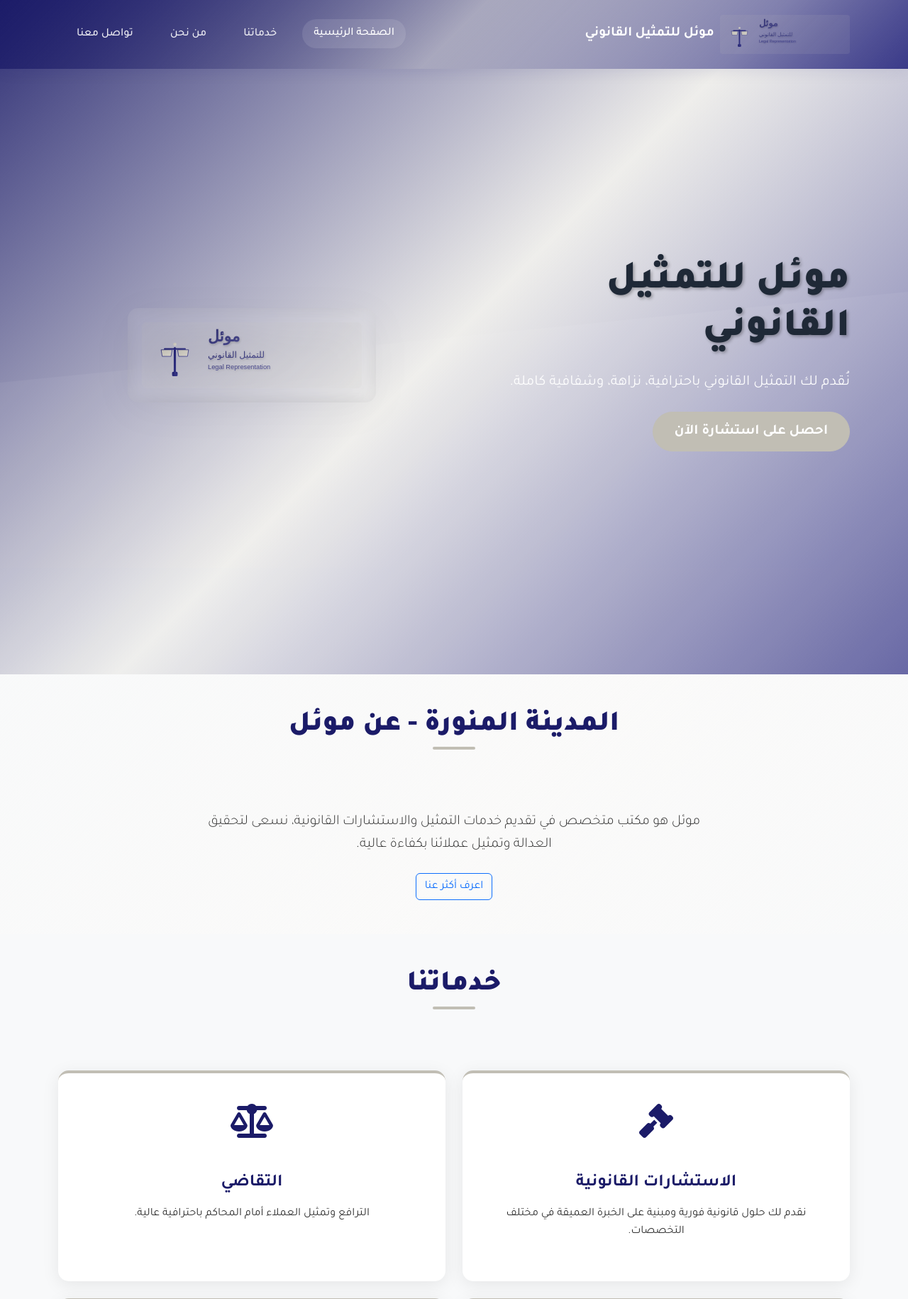
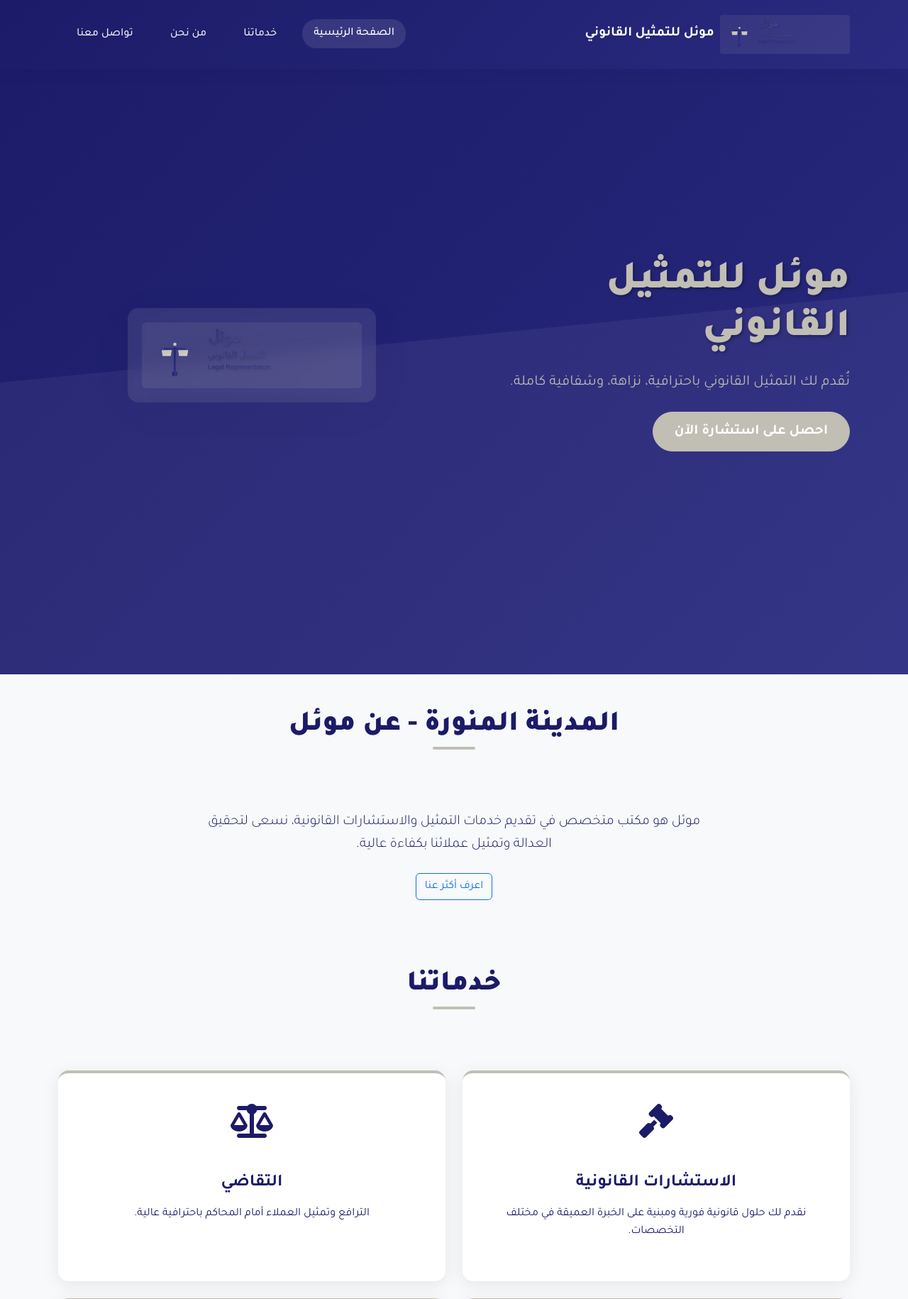
Before and after one commit to sul166/moel.sa, a Flask app: page / in a window 1280 px wide. Shown: the top 1830 px of the page at 71% size. Run offline with Flask 3, Linux system fonts and the light colour scheme.

Commit message:
Restore original color scheme to improve website's visual consistency
Reverts background gradients and adjusts text colors in style.css to match previous design.

Replit-Commit-Author: Agent
Replit-Commit-Session-Id: a180257e-a8e8-4610-afa3-dc94bad31326
Replit-Commit-Screenshot-Url: https://storage.googleapis.com/screenshot-production-us-central1/88a8c718-d6b8-4c84-a906-ba958639adf0/84af86e6-cd23-4139-8c50-c283f0638b77.jpg

```diff
--- a/static/css/style.css
+++ b/static/css/style.css
@@ -8,10 +8,8 @@
 body {
     font-family: 'Tajawal', sans-serif;
     line-height: 1.6;
-    color: #333;
-    background: linear-gradient(135deg, rgba(248, 249, 250, 1) 0%, rgba(193, 190, 180, 0.08) 50%, rgba(248, 249, 250, 1) 100%);
-    background-attachment: fixed;
-    min-height: 100vh;
+    color: #1b1b68;
+    background-color: #f8f9fa;
     direction: rtl;
     text-align: right;
 }
@@ -63,7 +61,7 @@ h1, h2, h3, h4, h5, h6 {
 
 /* Navigation */
 .navbar {
-    background: linear-gradient(135deg, rgba(27, 27, 104, 0.95) 0%, rgba(193, 190, 180, 0.1) 50%, rgba(42, 42, 128, 0.9) 100%);
+    background: linear-gradient(135deg, var(--primary-color) 0%, #2a2a80 100%);
     padding: 1rem 0;
     box-shadow: 0 2px 20px rgba(27, 27, 104, 0.1);
     transition: all 0.3s ease;
@@ -108,8 +106,8 @@ h1, h2, h3, h4, h5, h6 {
 
 /* Hero Section */
 .hero-section {
-    background: linear-gradient(135deg, rgba(27, 27, 104, 0.9) 0%, rgba(193, 190, 180, 0.2) 50%, rgba(58, 58, 138, 0.8) 100%);
-    color: white;
+    background: linear-gradient(135deg, var(--primary-color) 0%, #2a2a80 100%);
+    color: #c1beb4;
     padding: 100px 0 50px;
     position: relative;
     overflow: hidden;
@@ -136,12 +134,14 @@ h1, h2, h3, h4, h5, h6 {
     font-size: 3.5rem;
     font-weight: 900;
     margin-bottom: 1.5rem;
+    color: #c1beb4;
     text-shadow: 2px 2px 4px rgba(0, 0, 0, 0.3);
 }
 
 .hero-description {
     font-size: 1.3rem;
     margin-bottom: 2rem;
+    color: #c1beb4;
     opacity: 0.95;
 }
 
@@ -178,7 +178,7 @@ h1, h2, h3, h4, h5, h6 {
 
 /* Page Header */
 .page-header {
-    background: linear-gradient(135deg, rgba(27, 27, 104, 0.9) 0%, rgba(193, 190, 180, 0.3) 50%, rgba(58, 58, 138, 0.8) 100%);
+    background: linear-gradient(135deg, var(--primary-color) 0%, #2a2a80 100%);
     margin-top: 76px;
 }
 
@@ -491,7 +491,7 @@ h1, h2, h3, h4, h5, h6 {
 
 /* CTA Section */
 .cta-section {
-    background: linear-gradient(135deg, rgba(27, 27, 104, 0.85) 0%, rgba(193, 190, 180, 0.25) 50%, rgba(58, 58, 138, 0.8) 100%);
+    background: linear-gradient(135deg, var(--primary-color) 0%, #2a2a80 100%);
     position: relative;
     overflow: hidden;
 }
```
